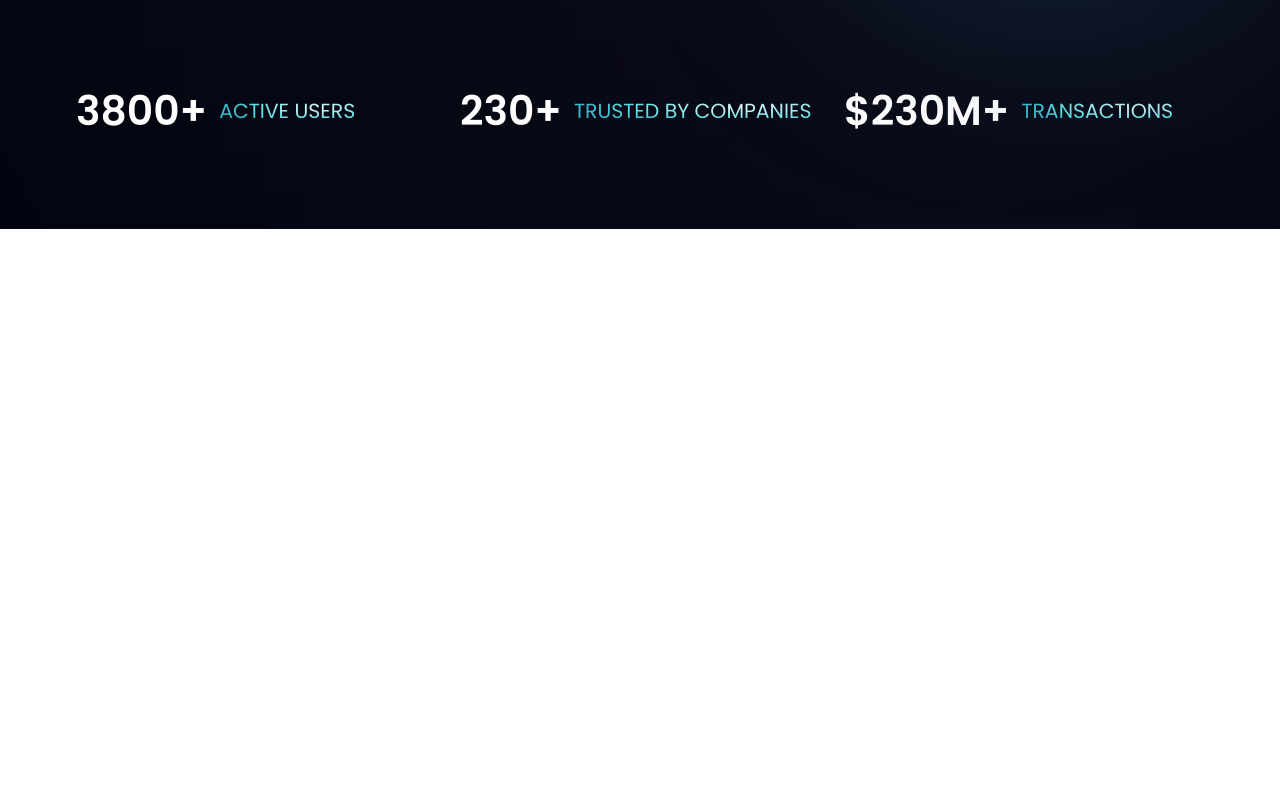
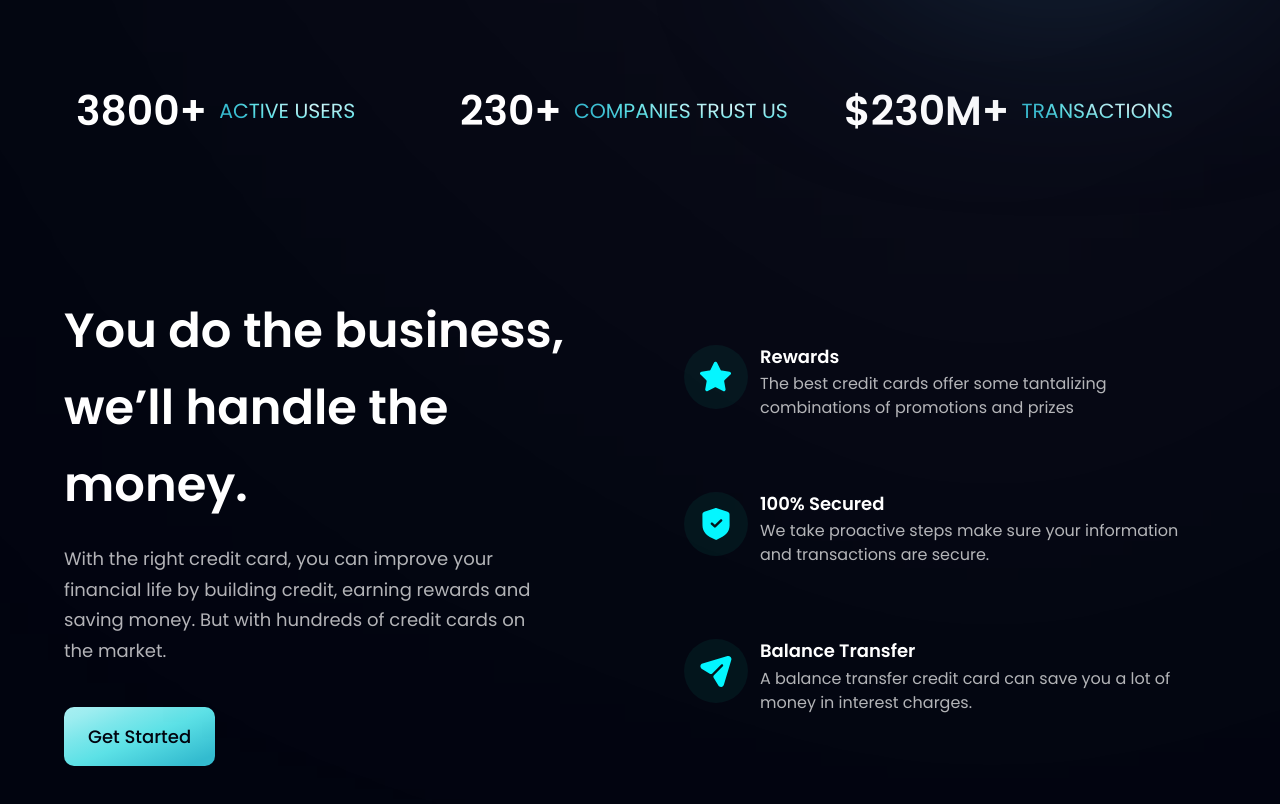
Before and after one commit to m6o4solutions/hoobank-web-project, a React (Vite) app: page / in a window 1280 px wide. Shown: the part 716-1520 px from the top of the page. Before the commit the page ends 945 px from the top, so only its background shows below. Built offline with nearby package versions, Linux system fonts and the light colour scheme.

Commit message:
feat: create business section (#13)
* feat: create business section

* feat: create button component

```diff
--- a/src/components/Business.jsx
+++ b/src/components/Business.jsx
@@ -1,7 +1,41 @@
-import React from 'react';
+import { features } from '../constants';
+import styles, { layout } from '../styles';
+import Button from './Button';
+
+const FeatureCard = ({ icon, title, content, index }) => (
+	<div className={`flex flex-row rounded-[20px] p-6 ${index !== features.length - 1 ? 'mb-6' : 'mb-0'} feature-card`}>
+		<div className={`h-[64px] w-[64px] rounded-full ${styles.flexCenter} bg-dimBlue`}>
+			<img src={icon} alt="star" className="h-[50%] w-[50%] object-contain" />
+		</div>
+		<div className="ml-3 flex flex-1 flex-col">
+			<h4 className="mb-1 font-poppins text-[18px] font-semibold leading-[23.4px] text-white">{title}</h4>
+			<p className="font-poppins text-[16px] font-normal leading-[24px] text-dimWhite">{content}</p>
+		</div>
+	</div>
+);
 
 const Business = () => {
-	return <div></div>;
+	return (
+		<section id="features" className={layout.section}>
+			<div className={layout.sectionInfo}>
+				<h2 className={styles.heading2}>
+					You do the business, <br className="hidden sm:block" /> we’ll handle the money.
+				</h2>
+				<p className={`${styles.paragraph} mt-5 max-w-[470px]`}>
+					With the right credit card, you can improve your financial life by building credit, earning rewards and saving money. But with
+					hundreds of credit cards on the market.
+				</p>
+
+				<Button styles={`mt-10`} />
+			</div>
+
+			<div className={`${layout.sectionImg} flex-col`}>
+				{features.map((feature, index) => (
+					<FeatureCard key={feature.id} {...feature} index={index} />
+				))}
+			</div>
+		</section>
+	);
 };
 
 export default Business;
--- a/src/components/Button.jsx
+++ b/src/components/Button.jsx
@@ -1,6 +1,15 @@
 import React from 'react';
 
-const Button = () => {
-	return <div></div>;
+const Button = ({ styles }) => {
+	return (
+		/* button component start */
+		<button
+			type="button"
+			className={`bg-blue-gradient rounded-[10px] py-4 px-6 font-poppins text-[18px] font-medium text-primary outline-none ${styles}`}
+		>
+			Get Started
+		</button>
+		/* button component end */
+	);
 };
 export default Button;
--- a/src/constants/index.js
+++ b/src/constants/index.js
@@ -87,7 +87,7 @@ export const stats = [
 	},
 	{
 		id: 'stats-2',
-		title: 'Trusted by Companies',
+		title: 'Companies Trust Us',
 		value: '230+',
 	},
 	{
@@ -103,23 +103,23 @@ export const footerLinks = [
 		links: [
 			{
 				name: 'Content',
-				link: 'https://www.hoobank.com/content/',
+				link: 'https://hoobank.s3.co.ke/content/',
 			},
 			{
 				name: 'How it Works',
-				link: 'https://www.hoobank.com/how-it-works/',
+				link: 'https://hoobank.s3.co.ke/how-it-works/',
 			},
 			{
 				name: 'Create',
-				link: 'https://www.hoobank.com/create/',
+				link: 'https://hoobank.s3.co.ke/create/',
 			},
 			{
 				name: 'Explore',
-				link: 'https://www.hoobank.com/explore/',
+				link: 'https://hoobank.s3.co.ke/explore/',
 			},
 			{
 				name: 'Terms & Services',
-				link: 'https://www.hoobank.com/terms-and-services/',
+				link: 'https://hoobank.s3.co.ke/terms-and-services/',
 			},
 		],
 	},
@@ -128,23 +128,23 @@ export const footerLinks = [
 		links: [
 			{
 				name: 'Help Center',
-				link: 'https://www.hoobank.com/help-center/',
+				link: 'https://hoobank.s3.co.ke/help-center/',
 			},
 			{
 				name: 'Partners',
-				link: 'https://www.hoobank.com/partners/',
+				link: 'https://hoobank.s3.co.ke/partners/',
 			},
 			{
 				name: 'Suggestions',
-				link: 'https://www.hoobank.com/suggestions/',
+				link: 'https://hoobank.s3.co.ke/suggestions/',
 			},
 			{
 				name: 'Blog',
-				link: 'https://www.hoobank.com/blog/',
+				link: 'https://hoobank.s3.co.ke/blog/',
 			},
 			{
 				name: 'Newsletters',
-				link: 'https://www.hoobank.com/newsletters/',
+				link: 'https://hoobank.s3.co.ke/newsletters/',
 			},
 		],
 	},
@@ -153,11 +153,11 @@ export const footerLinks = [
 		links: [
 			{
 				name: 'Our Partner',
-				link: 'https://www.hoobank.com/our-partner/',
+				link: 'https://hoobank.s3.co.ke/our-partner/',
 			},
 			{
 				name: 'Become a Partner',
-				link: 'https://www.hoobank.com/become-a-partner/',
+				link: 'https://hoobank.s3.co.ke/become-a-partner/',
 			},
 		],
 	},
```
